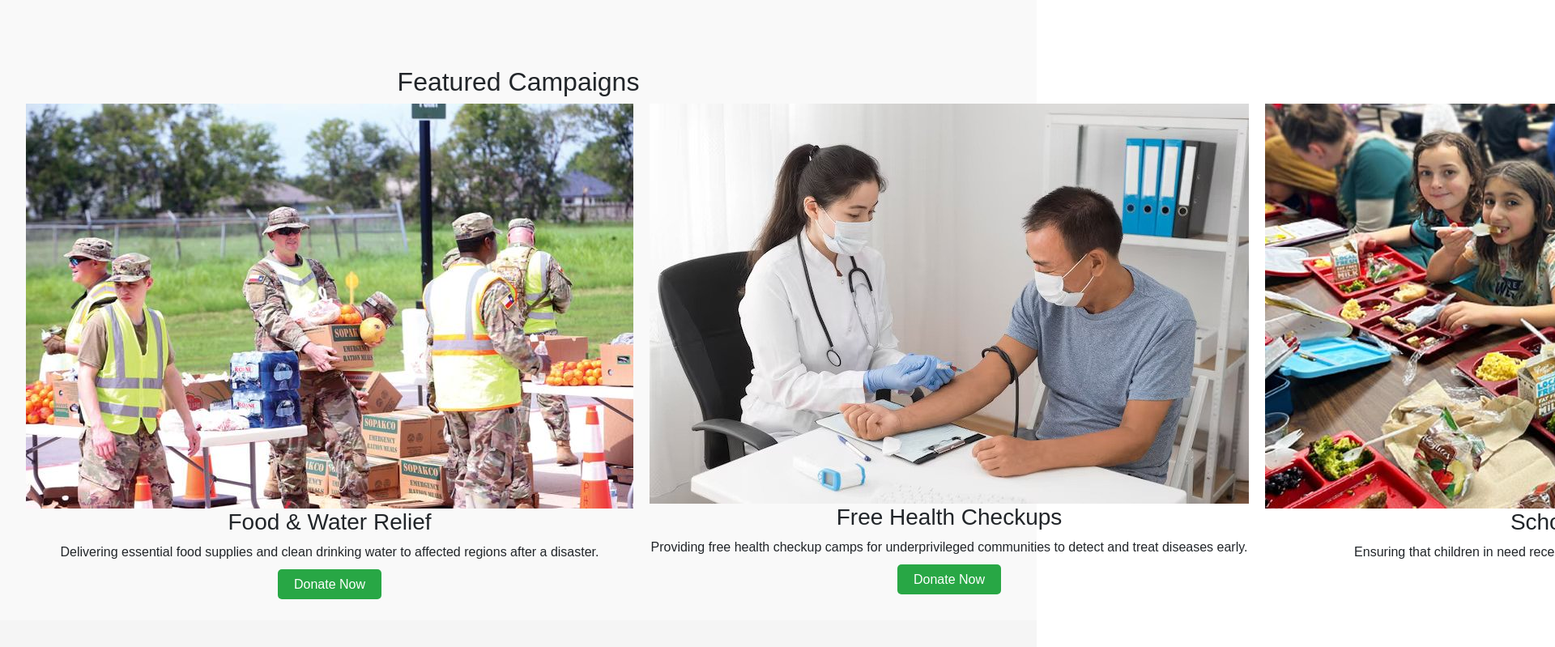
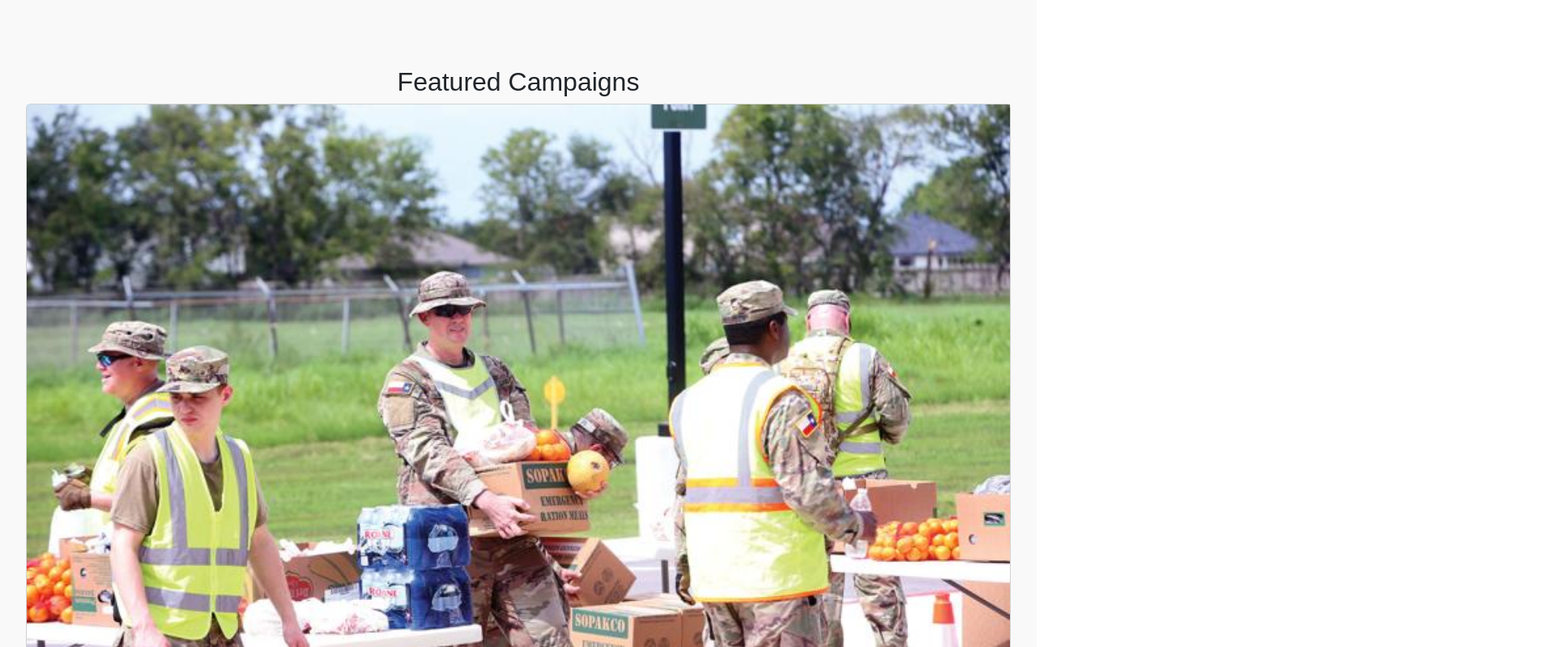
Before and after one commit to Ranna-2/fundraising-platform, a React (Create React App) app in the folder frontend/: page / in a window 1280 px wide. Shown: the part 1101-1900 px from the top of the page at 81% size, 1920 px wide, since content can reach past the window. Built offline with nearby package versions, Linux system fonts and the light colour scheme; the HTML template or start-up script is replaced by a standard one.

Commit message:
Update FeaturedCampaignsSection.js

```diff
--- a/frontend/src/Components/HomePage/FeaturedCampaignsSection.js
+++ b/frontend/src/Components/HomePage/FeaturedCampaignsSection.js
@@ -1,4 +1,3 @@
-
 import React from 'react';
 import styles from './HomePageStyles';
 
@@ -6,29 +5,29 @@ const FeaturedCampaignsSection = () => {
     return (
         <div style={styles.featuredCampaigns}>
             <h2>Featured Campaigns</h2>
-            <div style={styles.campaignsContainer}>
-                <div className="program-card">
+            <div className="card-container">
+                <div className="card">
                     <img src="/images/disaster2.jpg" alt="Food & Water Relief" />
                     <div className="card-content">
-                        <h3>Food & Water Relief</h3>
-                        <p>Delivering essential food supplies and clean drinking water to affected regions after a disaster.</p>
-                        <a href="Donation.html" className="donate-btn" style={{...styles.donateButton, textDecoration: 'none'}}>Donate Now </a>
+                        <h3 className="card-title">Food & Water Relief</h3>
+                        <p className="card-description">Delivering essential food supplies and clean drinking water to affected regions after a disaster.</p>
+                        <a href="Donation.html" className="donate-btn">Donate Now</a>
                     </div>
                 </div>
-                <div className="program-card">
+                <div className="card">
                     <img src="/images/program1.jpg" alt="Free Health Checkups" />
                     <div className="card-content">
-                        <h3>Free Health Checkups</h3>
-                        <p>Providing free health checkup camps for underprivileged communities to detect and treat diseases early.</p>
-                        <a href="Donation.html" className="donate-btn" style={{...styles.donateButton, textDecoration: 'none'}}>Donate Now </a>
+                        <h3 className="card-title">Free Health Checkups</h3>
+                        <p className="card-description">Providing free health checkup camps for underprivileged communities to detect and treat diseases early.</p>
+                        <a href="Donation.html" className="donate-btn">Donate Now</a>
                     </div>
                 </div>
-                <div className="program-card">
+                <div className="card">
                     <img src="/images/hunger5.jpg" alt="School Meal Programs" />
                     <div className="card-content">
-                        <h3>School Meal Programs</h3>
-                        <p>Ensuring that children in need receive daily meals to keep them healthy and focused in school.</p>
-                        <a href="Donation.html" className="donate-btn" style={{...styles.donateButton, textDecoration: 'none'}}>Donate Now </a>
+                        <h3 className="card-title">School Meal Programs</h3>
+                        <p className="card-description">Ensuring that children in need receive daily meals to keep them healthy and focused in school.</p>
+                        <a href="Donation.html" className="donate-btn">Donate Now</a>
                     </div>
                 </div>
             </div>
```
